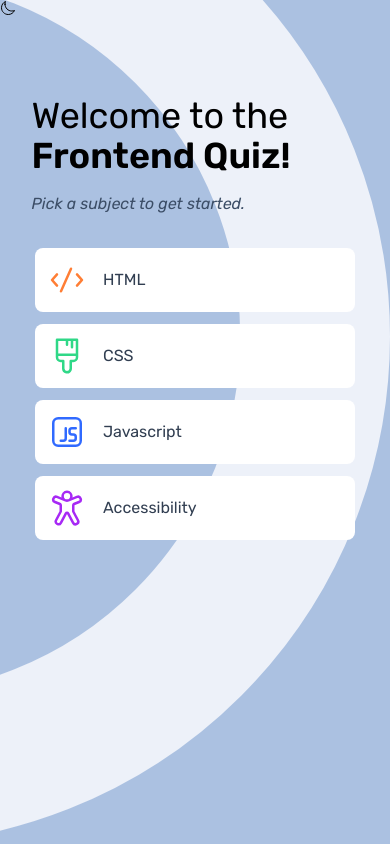
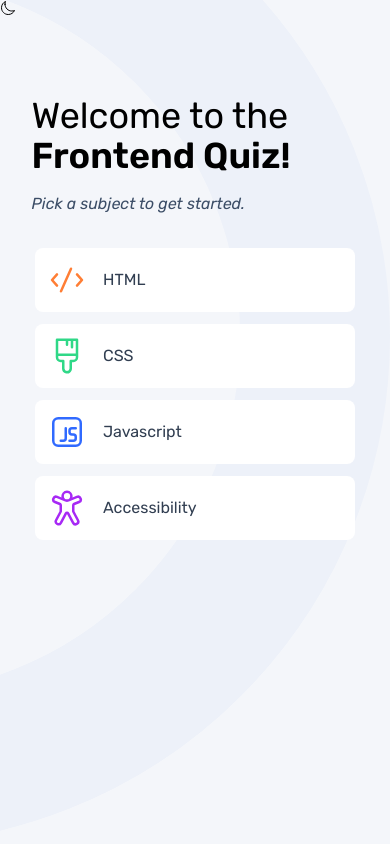
Before and after one commit to john-mathis/quiz, a Next.js app: page / in a window 390 px wide. Built offline with nearby package versions, Linux system fonts and the light colour scheme.

Commit message:
Root page responsive design edits

```diff
--- a/app/page.tsx
+++ b/app/page.tsx
@@ -4,7 +4,7 @@ import WelcomeHeader from "./components/WelcomeHeader/WelcomeHeader";
 
 export default function Home() {
   return (
-    <main className="h-screen bg-cover bg-no-repeat bg-left-top bg-[url(/pattern-background-mobile-light.svg)] bg-[--light-blue] dark:bg-[--dark-navy] dark:bg-[url(/pattern-background-mobile-dark.svg)] md:bg-[url(/pattern-background-tablet-light.svg)] dark:md:bg-[url(/pattern-background-tablet-dark.svg)] md:bg-auto">
+    <main className="h-screen bg-cover bg-no-repeat bg-left-top bg-[url(/pattern-background-mobile-light.svg)] bg-[--light-grey] dark:bg-[--dark-navy] dark:bg-[url(/pattern-background-mobile-dark.svg)] md:bg-[url(/pattern-background-tablet-light.svg)] dark:md:bg-[url(/pattern-background-tablet-dark.svg)] md:bg-auto lg:flex ">
       <ToggleMode />
       <WelcomeHeader />
       <MenuSelection />
```
